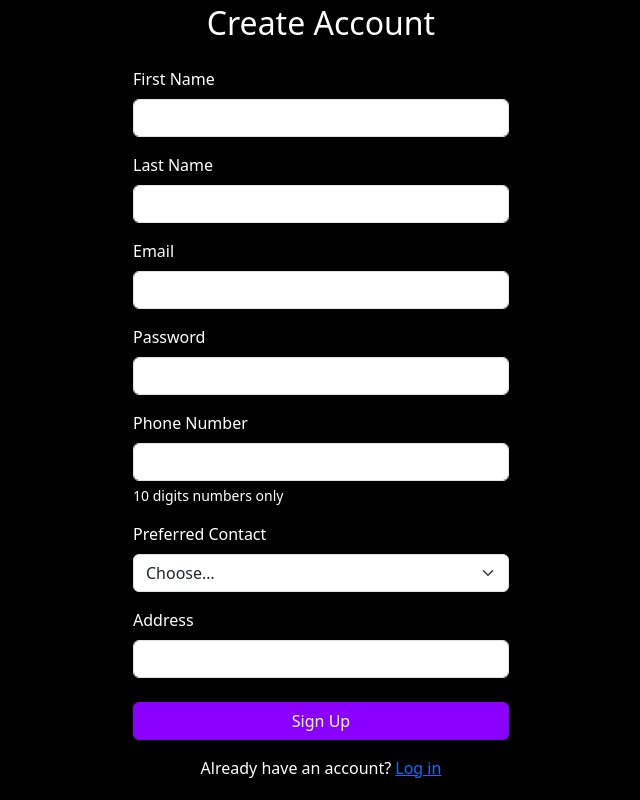
After one commit to Farhad-Alizada/Autobody-Booking-System, a PHP site: page /signup.html in a window 1280 px wide. The commit adds this page. Shown: the whole page, without its empty margins (319-959 px from the left). Run offline with PHP 8.4, Linux system fonts and the light colour scheme.

Commit message:
Implemented signup feature where a customer is able to create their account and log in as well. Necessary error checks were added as well.

```diff
--- /dev/null
+++ b/signup.html
@@ -0,0 +1,103 @@
+<!DOCTYPE html>
+<html lang="en">
+<head>
+  <meta charset="UTF-8">
+  <meta name="viewport" content="width=device-width,initial-scale=1">
+  <title>WrapLab — Sign Up</title>
+  <link
+    href="https://cdn.jsdelivr.net/npm/bootstrap@5.3.0/dist/css/bootstrap.min.css"
+    rel="stylesheet"
+  />
+  <style>
+    .btn-purple {
+      background-color: #8a00ff;
+      border-color: #8a00ff;
+      color: #fff;
+    }
+    .btn-purple:hover {
+      background-color: #7200d6;
+      border-color: #7200d6;
+    }
+  </style>
+</head>
+<body class="bg-black text-white d-flex align-items-center" style="height:100vh">
+  <div class="container" style="max-width:400px">
+    <h2 class="mb-4 text-center text-purple">Create Account</h2>
+
+    <!-- place to inject server‑side errors -->
+    <div id="flash-errors"></div>
+
+    <form id="signup-form" action="signup.php" method="POST" novalidate>
+      <div class="mb-3">
+        <label class="form-label">First Name</label>
+        <input name="first_name" type="text" class="form-control" required>
+      </div>
+      <div class="mb-3">
+        <label class="form-label">Last Name</label>
+        <input name="last_name" type="text" class="form-control" required>
+      </div>
+      <div class="mb-3">
+        <label class="form-label">Email</label>
+        <input name="email" type="email" class="form-control" required>
+      </div>
+      <div class="mb-3">
+        <label class="form-label">Password</label>
+        <input name="password" type="password" class="form-control" required>
+      </div>
+      <div class="mb-3">
+        <label class="form-label">Phone Number</label>
+        <input name="phone" type="tel" class="form-control" required>
+        <div class="form-text text-white">10 digits numbers only</div>
+      </div>
+      <div class="mb-3">
+        <label class="form-label">Preferred Contact</label>
+        <select name="preferred_contact" class="form-select" required>
+          <option value="">Choose…</option>
+          <option value="Email">Email</option>
+          <option value="Phone">Phone</option>
+        </select>
+      </div>
+      <div class="mb-4">
+        <label class="form-label">Address</label>
+        <input name="address" type="text" class="form-control" required>
+      </div>
+      <button type="submit" class="btn btn-purple w-100">Sign Up</button>
+      <p class="text-center mt-3">
+        Already have an account?
+        <a href="login.html" class="text-purple">Log in</a>
+      </p>
+    </form>
+  </div>
+
+  <script>
+    // Read errors & old input from URL, display them & refill fields
+    document.addEventListener('DOMContentLoaded', ()=> {
+      const params = new URLSearchParams(window.location.search);
+      // errors[]
+      const errors = params.getAll('errors[]');
+      if (errors.length) {
+        const div = document.getElementById('flash-errors');
+        const alert = document.createElement('div');
+        alert.className = 'alert alert-danger';
+        const ul = document.createElement('ul');
+        ul.className = 'mb-0';
+        errors.forEach(e=>{
+          const li = document.createElement('li');
+          li.textContent = e;
+          ul.appendChild(li);
+        });
+        alert.appendChild(ul);
+        div.appendChild(alert);
+      }
+      // old inputs
+      ['first_name','last_name','email','phone','preferred_contact','address']
+        .forEach(name=>{
+          const val = params.get(name);
+          if (!val) return;
+          const field = document.querySelector(`[name="${name}"]`);
+          if (field) field.value = val;
+      });
+    });
+  </script>
+</body>
+</html>
```
Also changed, not shown: login.html (+41 -11 lines), login.php (+37 -25 lines), signup.php (added, +111 -0 lines).
